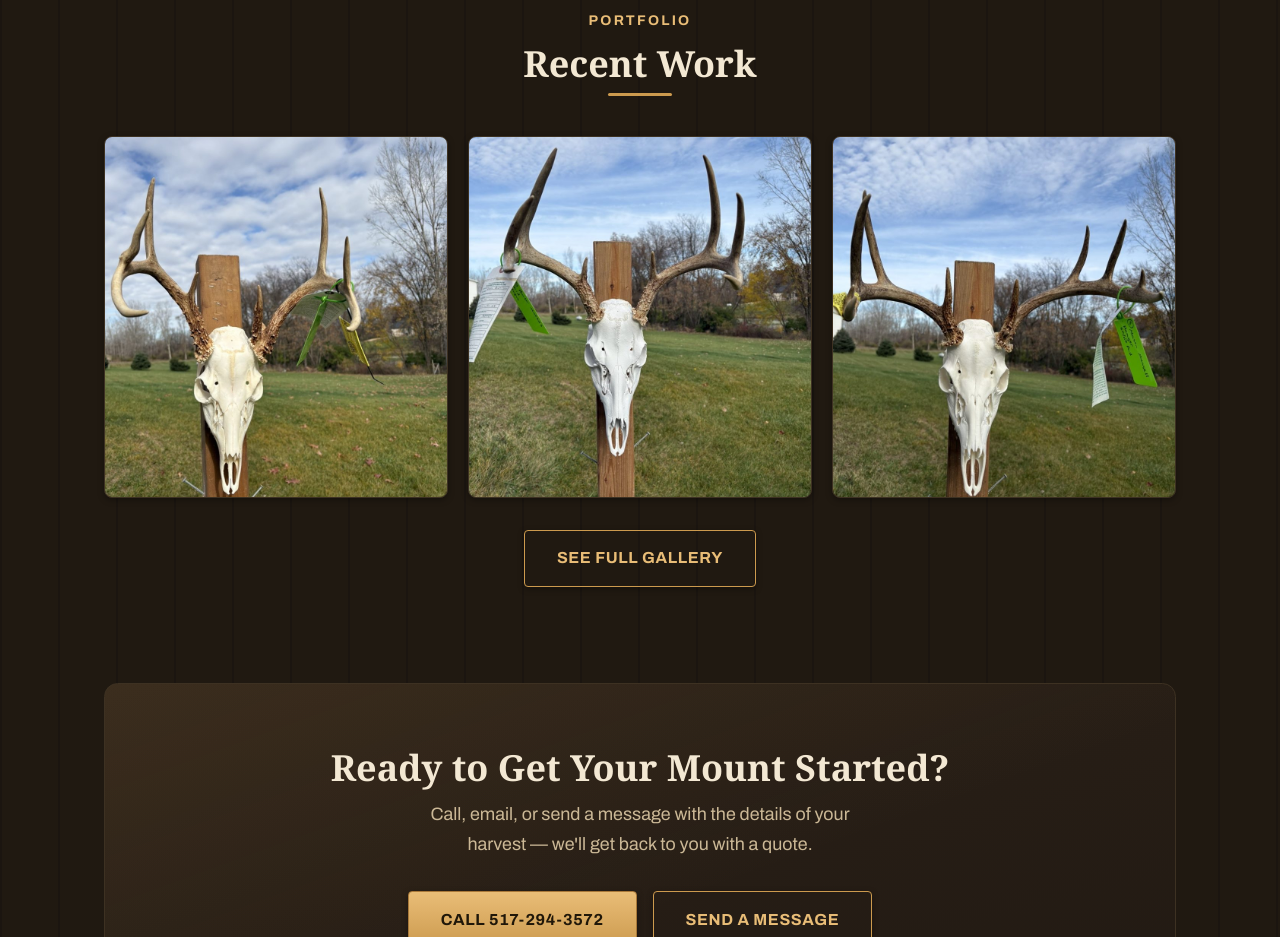
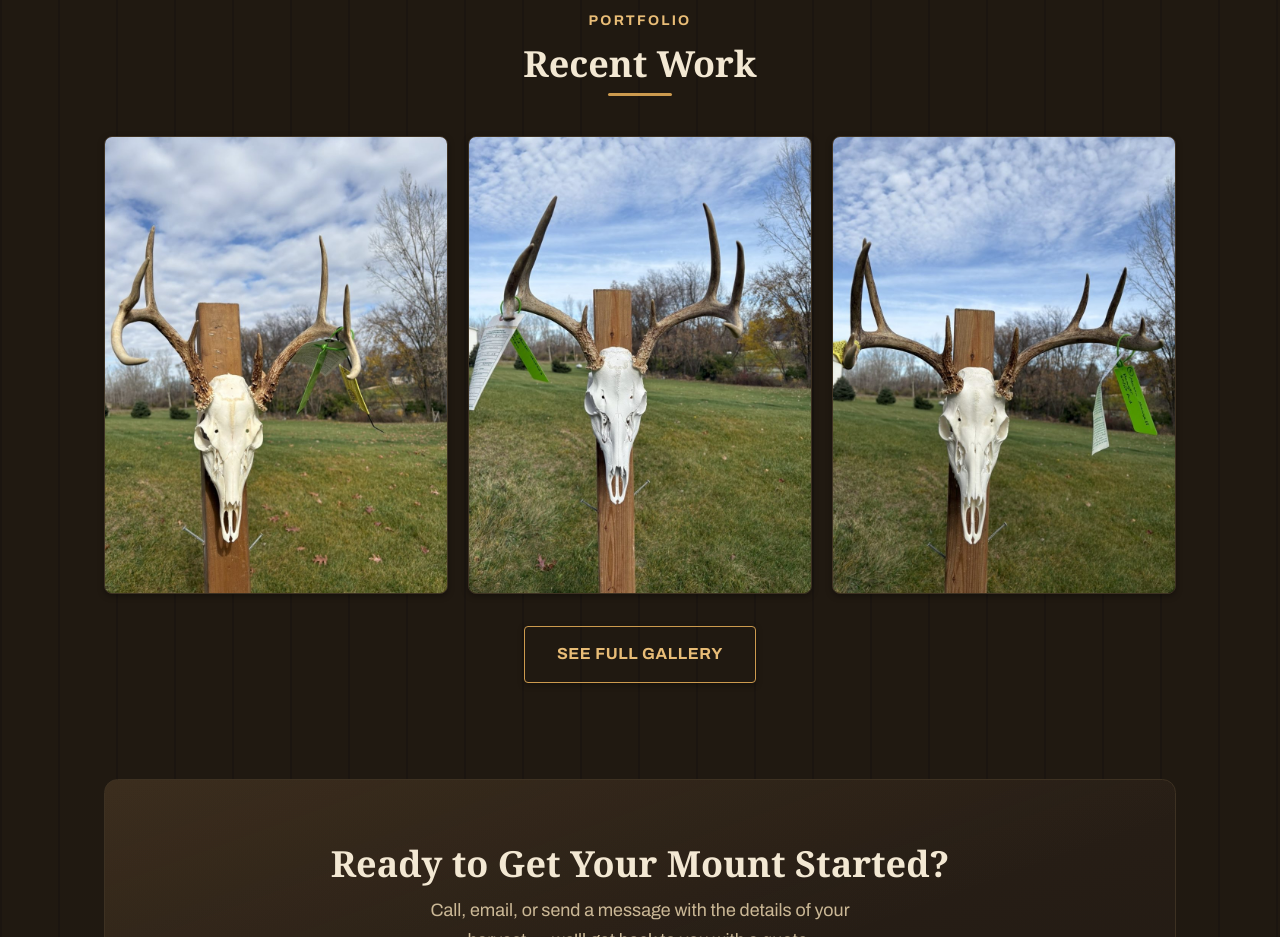
Before and after one commit to ofarmer1/Andersons-Taxidermy, a plain HTML site: page index.html in a window 1280 px wide. Shown: the part 1560-2497 px from the top of the page. Drawn offline with Linux system fonts and the light colour scheme; a web font is replaced by a local one.

Commit message:
Show full photos in gallery tiles and reframe new mount photo
Gallery tiles now use a 3:4 shape that matches the photos, so the
skulls, antlers and faces stay fully in frame instead of being cut off
by the old fixed 360px height.

Co-Authored-By: Claude Opus 5.5 <noreply@anthropic.com>
Claude-Session: https://claude.ai/code/session_012eFhtuWzEzpxjhGZYkDMWa

```diff
--- a/css/style.css
+++ b/css/style.css
@@ -374,7 +374,7 @@ h2.section-title { font-size: var(--text-xl); text-align: center; margin-bottom:
   background: var(--color-surface);
   box-shadow: var(--shadow-sm);
 }
-.gallery-grid img { width: 100%; height: 360px; object-fit: cover; transition: transform 0.5s cubic-bezier(0.16,1,0.3,1); }
+.gallery-grid img { width: 100%; height: auto; aspect-ratio: 3 / 4; object-fit: cover; transition: transform 0.5s cubic-bezier(0.16,1,0.3,1); }
 .gallery-grid figure:hover img { transform: scale(1.06); }
 .gallery-grid figcaption {
   position: absolute; left: 0; right: 0; bottom: 0;
```
Also changed, not shown: images/gallery-8.jpg.
